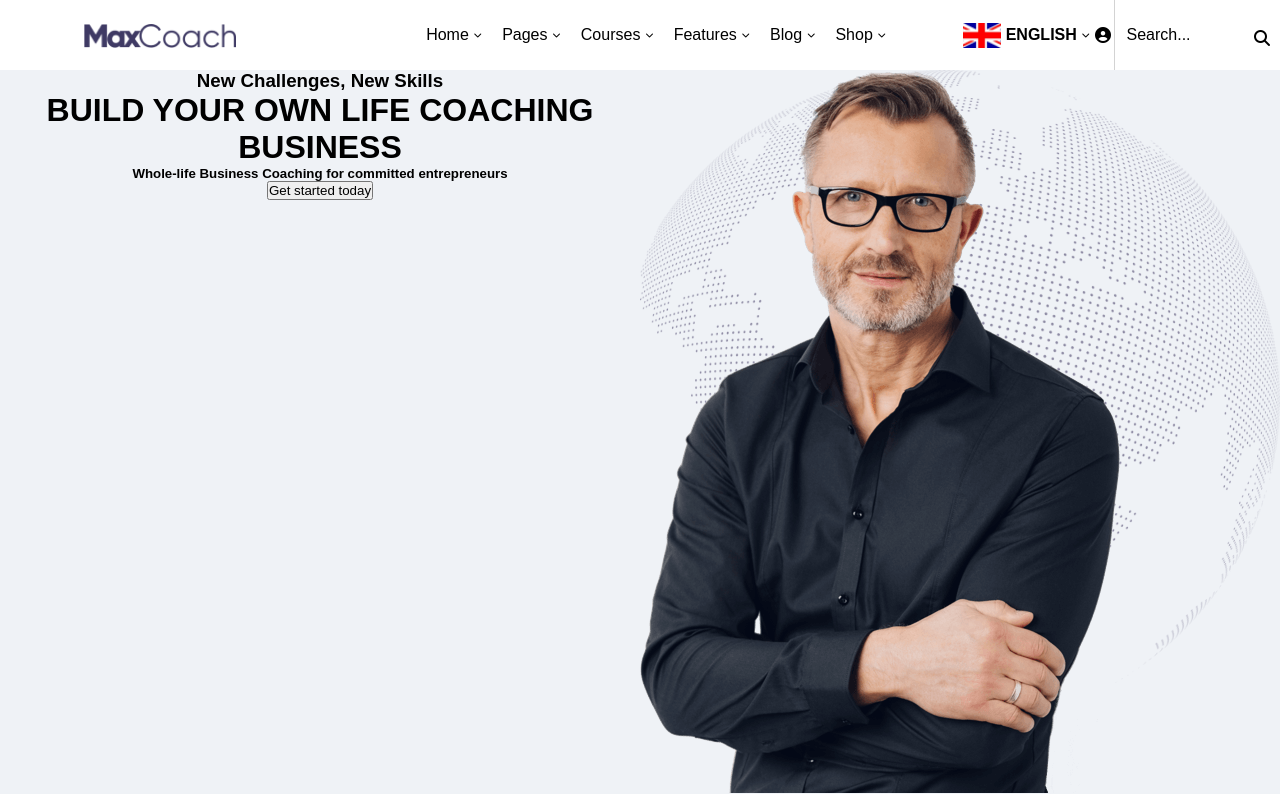
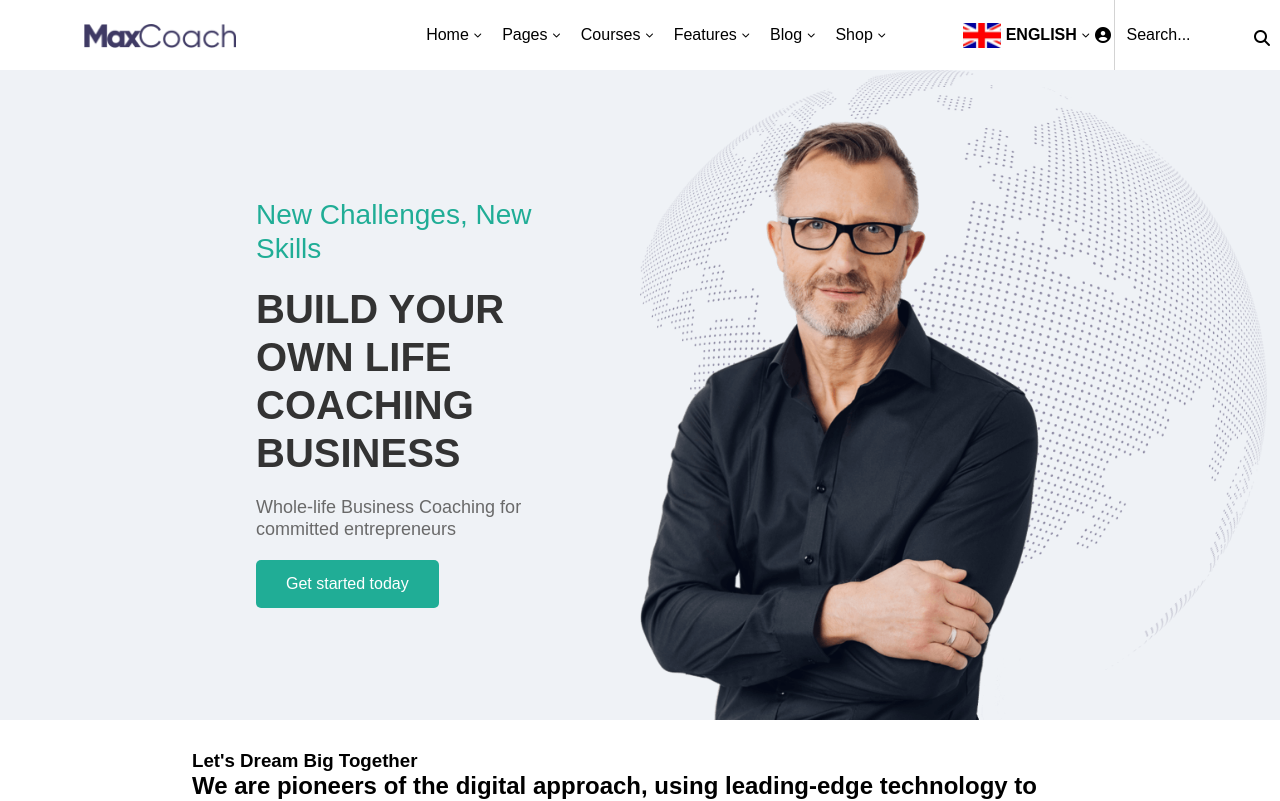
Before and after one commit to FrancescoCataletto/proj-html-vuejs, a Vue app: page / in a window 1280 px wide. Shown: the top 801 px of the page. Built offline with nearby package versions, Linux system fonts and the light colour scheme.

Commit message:
completed structure of jumbotron: need to add position absolute element

```diff
--- a/src/assets/img/global.scss
+++ b/src/assets/img/global.scss
@@ -1 +1,3 @@
 @import '~bootstrap/scss/bootstrap.scss';
+
+$brand-color: rgb(32, 173, 150);
--- a/src/components/JumbotronComponent.vue
+++ b/src/components/JumbotronComponent.vue
@@ -1,6 +1,7 @@
 <template>
   <div id="jumbotron">
         <div id="left-jumbo">
+          <div>
             <h3>
             New Challenges, New Skills
             </h3>
@@ -12,8 +13,11 @@
             </h5>
             <button>Get started today</button>
           </div>
+        </div>
         <div id="right-jumbo">
+          <div>
             <img src="../assets/img/home-business-hero-avatar.png" alt="">
+          </div>
         </div>
   </div>
 </template>
@@ -25,8 +29,10 @@ export default {
 </script>
 
 <style lang="scss" scoped>
+@import"../assets/img/global.scss";
+
 #jumbotron{
-    height: 724px;
+    height: 650px;
     background-color: rgb(239, 242, 246);
 }
 
@@ -34,7 +40,33 @@ export default {
   width: 50%;
   height: 100%;
   float: left;
-  text-align: center;
+  div{
+    width: 50%;
+    margin-left: 40%;
+    margin-top: 20%;
+    h1, h3, h5{
+      margin: 20px 0;
+    }
+    h1{
+      font-size: 40px;
+      color: rgb(51, 51, 51);
+      font-weight: bold;
+    }
+    h3{
+      color: $brand-color;
+    }
+    h5{
+      color: rgb(105, 105, 105);
+      font-size: 18px;
+    }
+    button{
+      color: white;
+      background-color: $brand-color;
+      border-radius: 5px;
+      border: none;
+      padding: 15px 30px;
+    }
+  }
 }
 
 #right-jumbo{
@@ -43,5 +75,12 @@ export default {
   background-size: contain;
   background-repeat: no-repeat;
   float: right;
+  div:first-child{
+    height: 600px;
+    img{
+      height: 100%;
+      margin-top: 50px;
+    }
+  }
 }
 </style>
```
Lines whose indentation alone changed are shown as unchanged.
